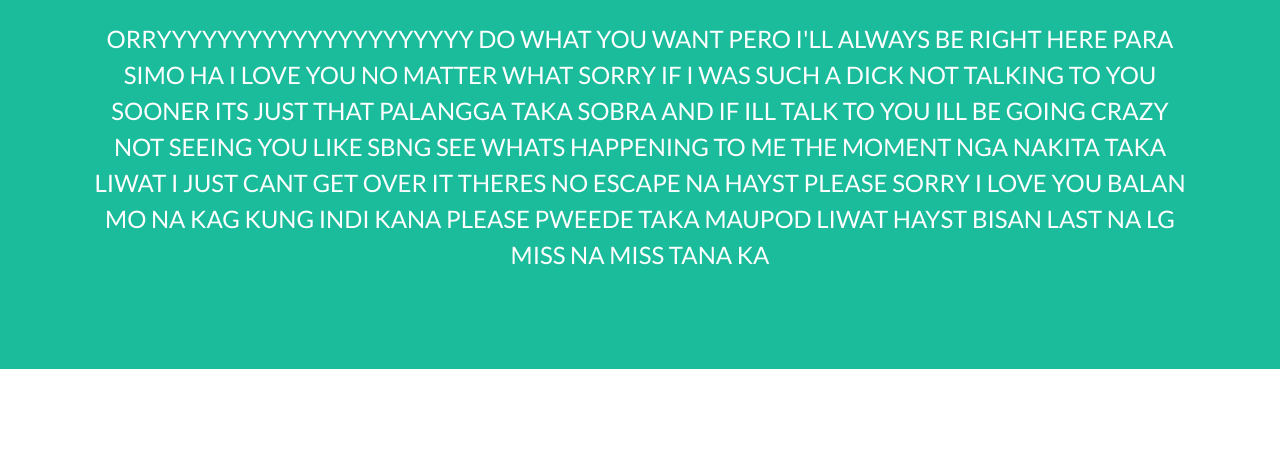
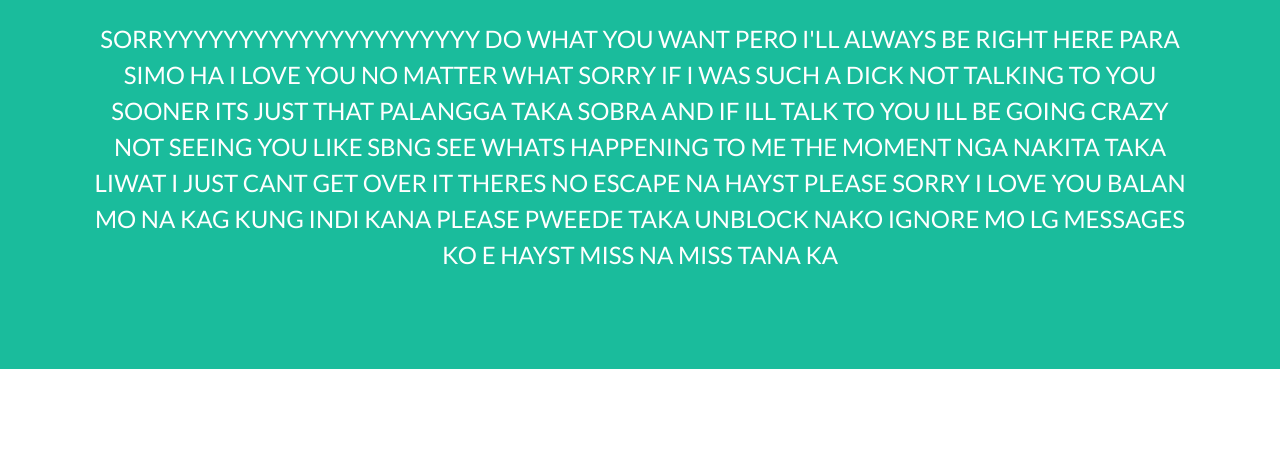
Before and after one commit to shainaaaaa/elayjuh14, a plain HTML site: page index.html in a window 1280 px wide. Shown: the part 695-1151 px from the top of the page. Drawn offline with nearby package versions, Linux system fonts and the light colour scheme.

Commit message:
Update index.html

```diff
--- a/index.html
+++ b/index.html
@@ -47,7 +47,7 @@
                     <div class="divider-custom-line"></div>
                 </div>
                 <!-- Masthead Subheading-->
-                <p class="masthead-subheading font-weight-light mb-0">ORRYYYYYYYYYYYYYYYYYYYYY DO WHAT YOU WANT PERO I'LL ALWAYS BE RIGHT HERE PARA SIMO HA I LOVE YOU NO MATTER WHAT SORRY IF I WAS SUCH A DICK NOT TALKING TO YOU SOONER ITS JUST THAT PALANGGA TAKA SOBRA AND IF ILL TALK TO YOU ILL BE GOING CRAZY NOT SEEING YOU LIKE SBNG SEE WHATS HAPPENING TO ME THE MOMENT NGA NAKITA TAKA LIWAT I JUST CANT GET OVER IT THERES NO ESCAPE NA HAYST PLEASE SORRY I LOVE YOU BALAN MO NA KAG KUNG INDI KANA PLEASE PWEEDE TAKA MAUPOD LIWAT HAYST BISAN LAST NA LG MISS NA MISS TANA KA</p>
+                <p class="masthead-subheading font-weight-light mb-0">SORRYYYYYYYYYYYYYYYYYYYYY DO WHAT YOU WANT PERO I'LL ALWAYS BE RIGHT HERE PARA SIMO HA I LOVE YOU NO MATTER WHAT SORRY IF I WAS SUCH A DICK NOT TALKING TO YOU SOONER ITS JUST THAT PALANGGA TAKA SOBRA AND IF ILL TALK TO YOU ILL BE GOING CRAZY NOT SEEING YOU LIKE SBNG SEE WHATS HAPPENING TO ME THE MOMENT NGA NAKITA TAKA LIWAT I JUST CANT GET OVER IT THERES NO ESCAPE NA HAYST PLEASE SORRY I LOVE YOU BALAN MO NA KAG KUNG INDI KANA PLEASE PWEEDE TAKA UNBLOCK NAKO IGNORE MO LG MESSAGES KO E HAYST MISS NA MISS TANA KA</p>
             </div>
         </header>
         <!-- Portfolio Section-->
```
